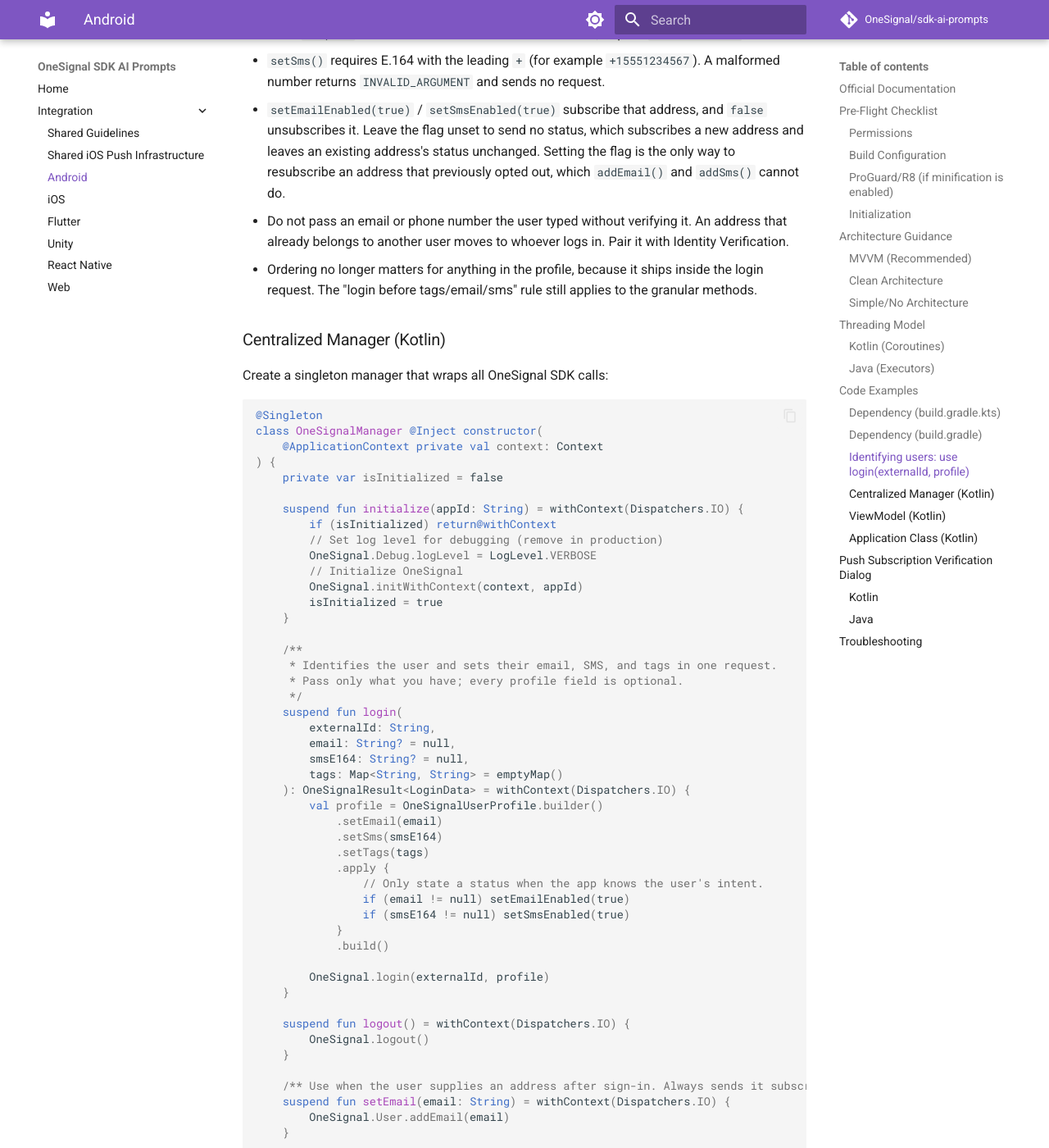
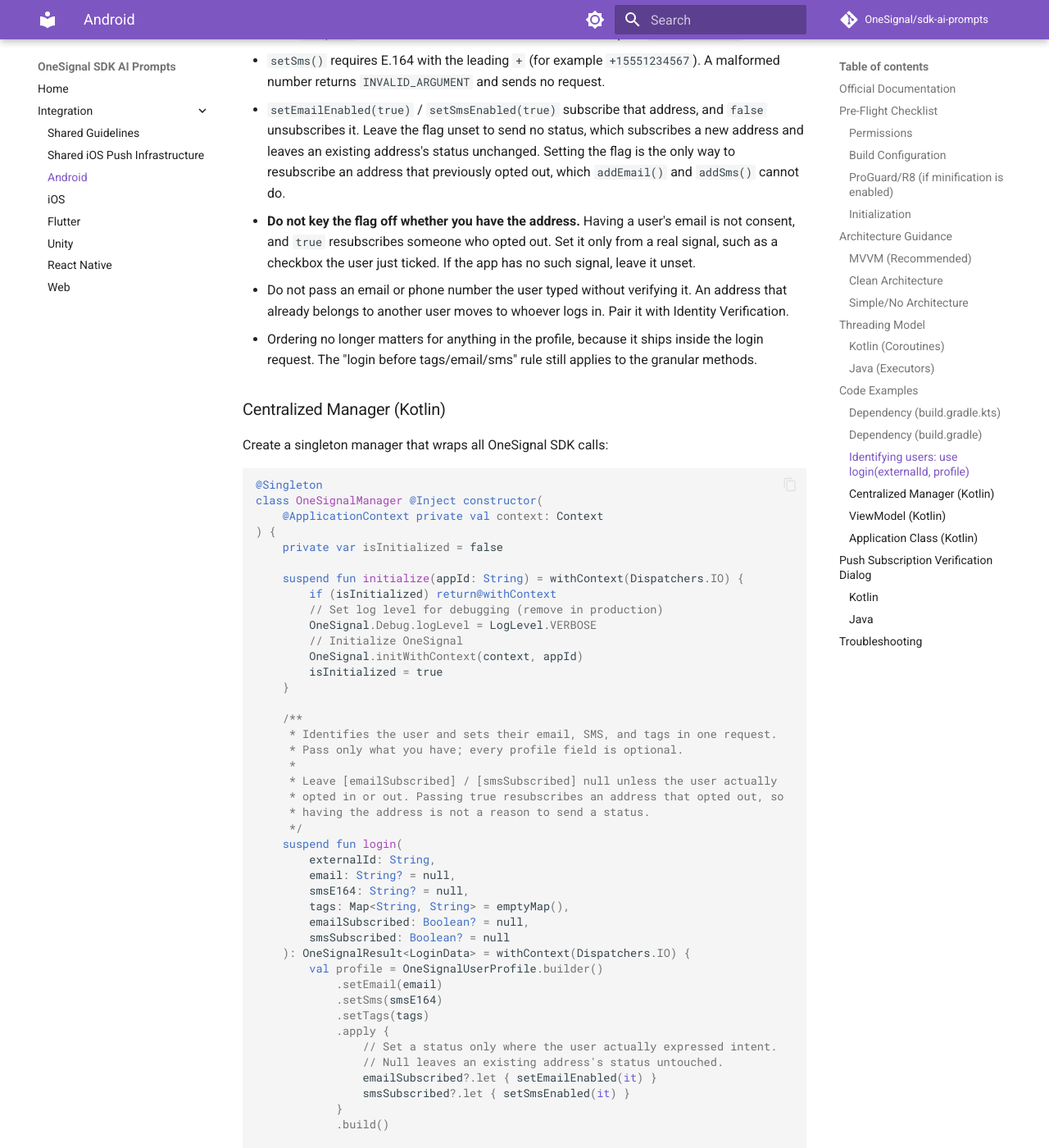
Before and after one commit to OneSignal/sdk-ai-prompts, an MkDocs documentation site: the page built from docs/android/integrate.md, in a window 1280 px wide and 1400 px high, scrolled down 4188 px. Shown: the whole window at 82% size. Built offline with MkDocs 1.6.1 and Material for MkDocs 9.7.7, drawn with Linux system fonts in a browser that asks for light colours; comment, search, counter and statistics services are not loaded; some of the changed text lies outside the part shown.

Commit message:
fix: do not infer subscription consent from having an address
Review catch. The manager set setEmailEnabled(true) whenever an email
was non-null, so an app calling login(id, email = user.email) at each
sign-in resubscribed anyone who had opted out. Presence of an address is
not consent, and the comment above the code already said to set a status
only on real intent, so the code contradicted its own rule.

login now takes emailSubscribed and smsSubscribed as Boolean?, defaulted
to null, and sets each flag only when the caller passes one. This is the
shape the agent plugin template already used, so the two now agree.

Also states the trap in the rules list, since a model reading this will
otherwise reach for the address it already has, and carries the intent
through the ViewModel call site.

Compiled the corrected manager against the published 5.11.0 artifact.

Co-authored-by: Cursor <cursoragent@cursor.com>

```diff
--- a/docs/android/integrate.md
+++ b/docs/android/integrate.md
@@ -185,6 +185,9 @@ Rules that matter when writing the call:
   unsubscribes it. Leave the flag unset to send no status, which subscribes a new address and
   leaves an existing address's status unchanged. Setting the flag is the only way to
   resubscribe an address that previously opted out, which `addEmail()` and `addSms()` cannot do.
+* **Do not key the flag off whether you have the address.** Having a user's email is not
+  consent, and `true` resubscribes someone who opted out. Set it only from a real signal, such
+  as a checkbox the user just ticked. If the app has no such signal, leave it unset.
 * Do not pass an email or phone number the user typed without verifying it. An address that
   already belongs to another user moves to whoever logs in. Pair it with Identity Verification.
 * Ordering no longer matters for anything in the profile, because it ships inside the login
@@ -213,21 +216,28 @@ class OneSignalManager @Inject constructor(
     /**
      * Identifies the user and sets their email, SMS, and tags in one request.
      * Pass only what you have; every profile field is optional.
+     *
+     * Leave [emailSubscribed] / [smsSubscribed] null unless the user actually
+     * opted in or out. Passing true resubscribes an address that opted out, so
+     * having the address is not a reason to send a status.
      */
     suspend fun login(
         externalId: String,
         email: String? = null,
         smsE164: String? = null,
-        tags: Map<String, String> = emptyMap()
+        tags: Map<String, String> = emptyMap(),
+        emailSubscribed: Boolean? = null,
+        smsSubscribed: Boolean? = null
     ): OneSignalResult<LoginData> = withContext(Dispatchers.IO) {
         val profile = OneSignalUserProfile.builder()
             .setEmail(email)
             .setSms(smsE164)
             .setTags(tags)
             .apply {
-                // Only state a status when the app knows the user's intent.
-                if (email != null) setEmailEnabled(true)
-                if (smsE164 != null) setSmsEnabled(true)
+                // Set a status only where the user actually expressed intent.
+                // Null leaves an existing address's status untouched.
+                emailSubscribed?.let { setEmailEnabled(it) }
+                smsSubscribed?.let { setSmsEnabled(it) }
             }
             .build()
 
@@ -279,9 +289,10 @@ class MainViewModel @Inject constructor(
         }
     }
 
-    fun login(externalId: String, email: String?, smsE164: String?) {
+    // emailSubscribed comes from a real opt-in signal, not from having the address.
+    fun login(externalId: String, email: String?, smsE164: String?, emailSubscribed: Boolean?) {
         viewModelScope.launch {
-            val result = oneSignalManager.login(externalId, email, smsE164)
+            val result = oneSignalManager.login(externalId, email, smsE164, emailSubscribed = emailSubscribed)
             if (!result.isSuccess) {
                 // The device is on the new external ID either way, so report and move on.
                 Log.w("OneSignal", "Login failed: ${result.error?.first?.message}")
```
Also changed, not shown: docs/android/ai-prompt.md (+17 -6 lines).
